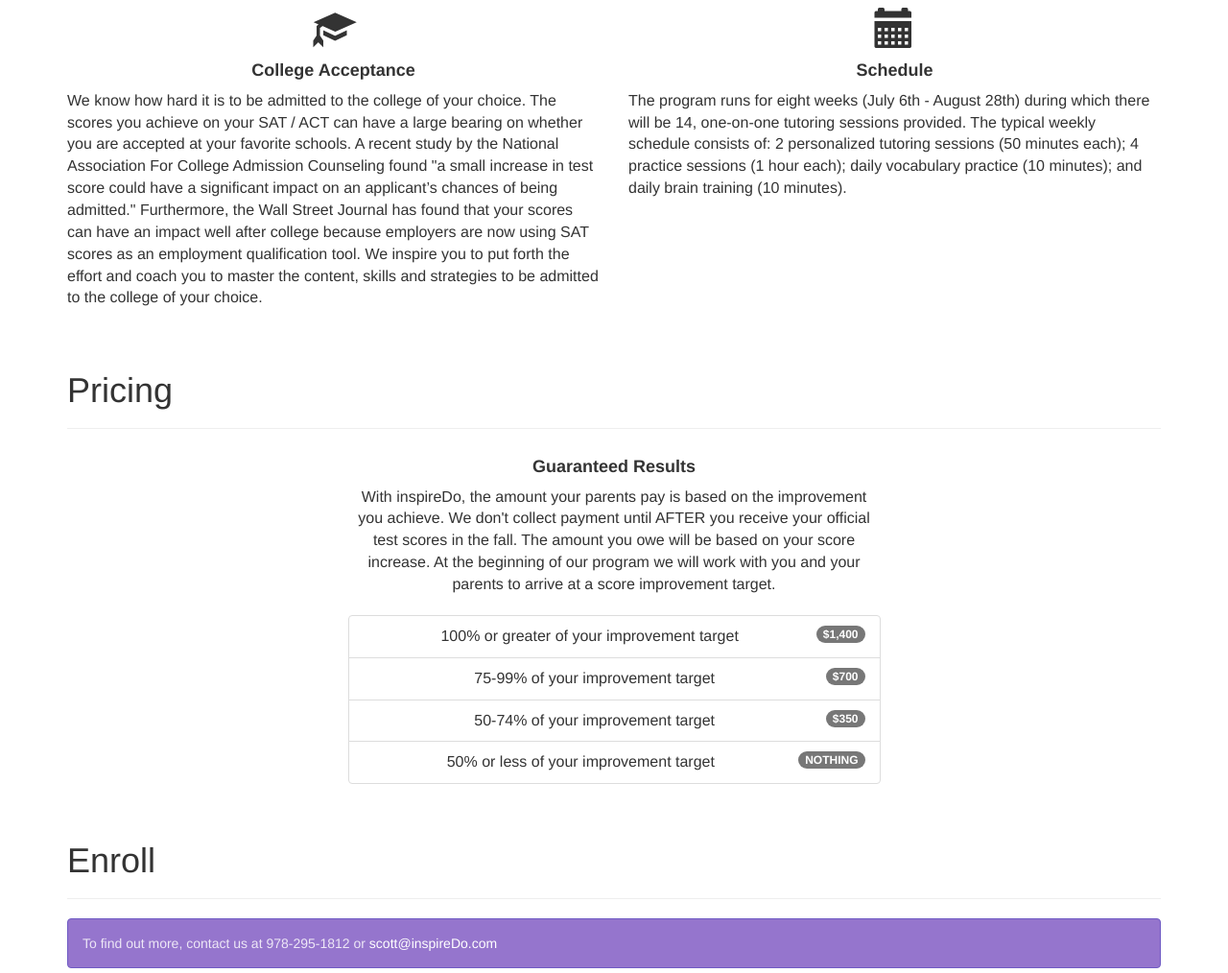
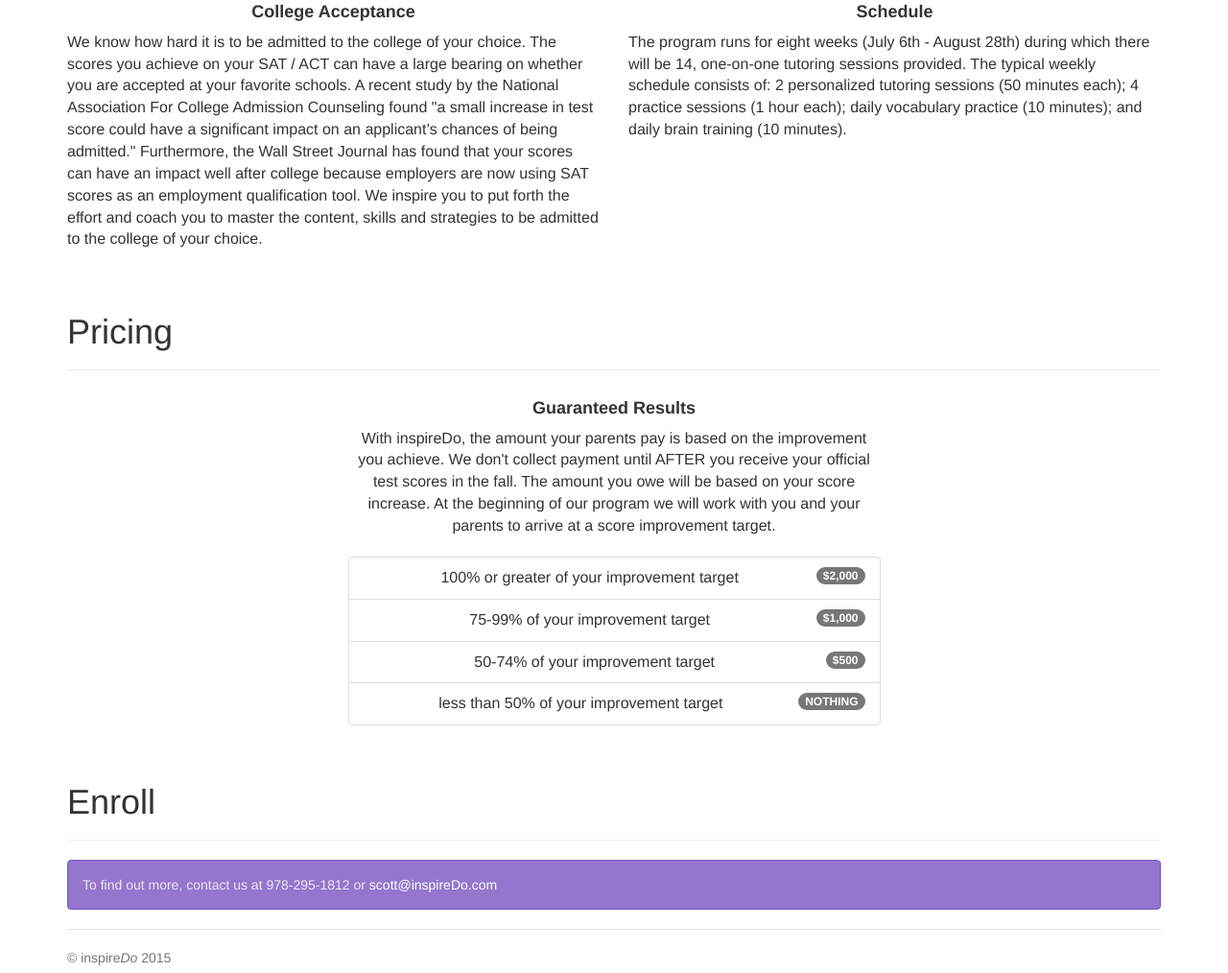
Before and after one commit to erikkessler/erikkessler.github.io, a website: page index.html in a window 1280 px wide. Shown: the part 1123-2137 px from the top of the page at 96% size. Drawn offline with nearby package versions, Linux system fonts and the light colour scheme.

Commit message:
Update index.html

```diff
--- a/index.html
+++ b/index.html
@@ -63,9 +63,6 @@
 	    Invest 1 hour per day this summer...<br>
 	    Achieve the SAT / ACT scores you need this fall...<br>
 	    Guaranteed.</p>
-	  <p>
-	    <a class="btn btn-lg btn-primary" href="mailto:scott@inspiredo.com" role="button">Enroll Now &raquo;</a>
-	  </p>
 	</div>
       </div>
 
@@ -147,20 +144,20 @@
 
 	  <ul class="list-group" style="font-size: 16px;padding-top: 10px">
 	    <li class="list-group-item">
-	      <span class="badge">$1,400</span>
+	      <span class="badge">$2,000</span>
 	      100% or greater of your improvement target
 	    </li>
 	    <li class="list-group-item">
-	      <span class="badge">$700</span>
+	      <span class="badge">$1,000</span>
 	      75-99% of your improvement target
 	    </li>
 	    <li class="list-group-item">
-	      <span class="badge">$350</span>
+	      <span class="badge">$500</span>
 	      50-74% of your improvement target
 	    </li>
 	    <li class="list-group-item">
 	      <span class="badge">NOTHING</span>
-	      50% or less of your improvement target
+	      less than 50% of your improvement target
 	    </li>
 	  </ul>
 	</div>
```
